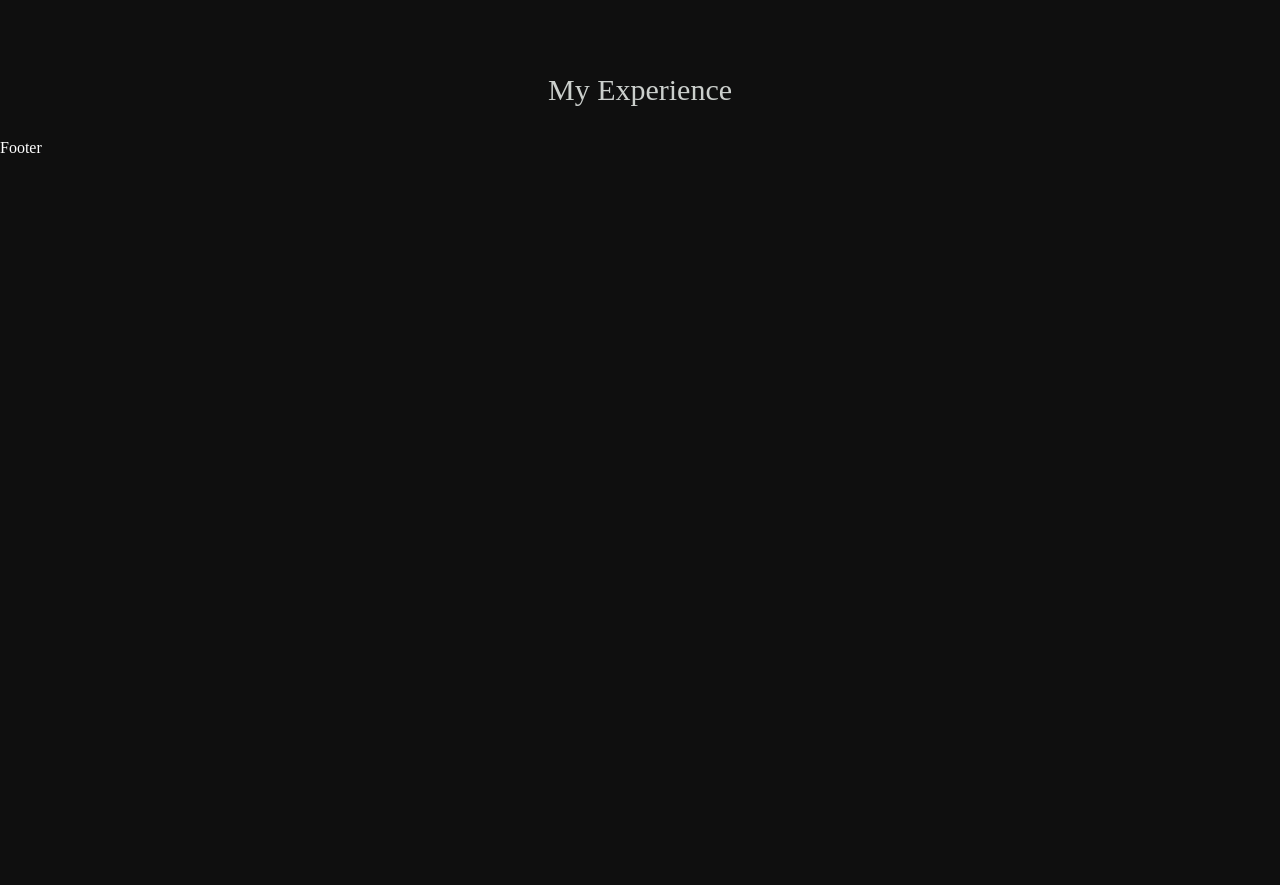
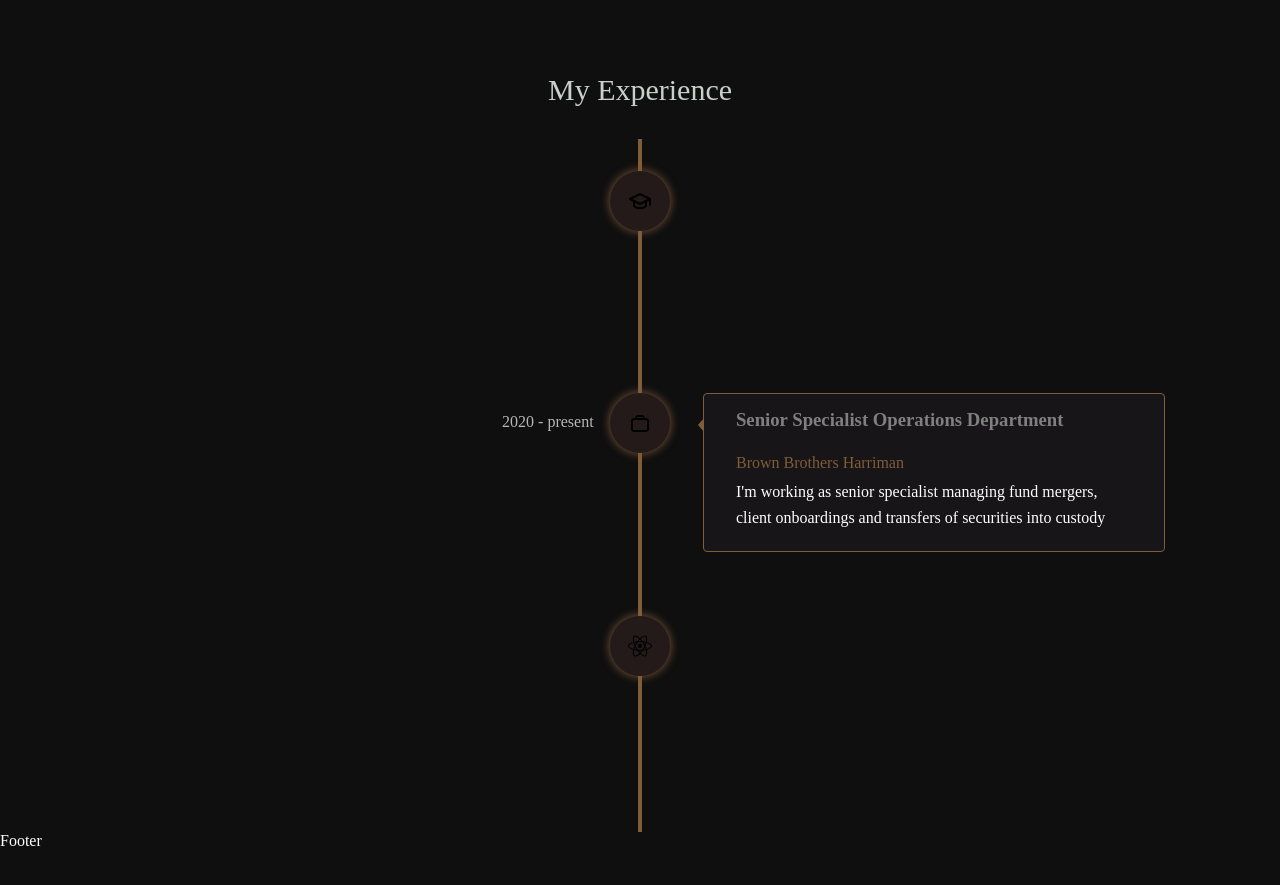
Before and after one commit to Nlferu/niferu-portfolio-website, a Next.js app: page / in a window 1280 px wide. Shown: the part 2800-3685 px from the top of the page. Built offline with nearby package versions, Linux system fonts and the light colour scheme.

Commit message:
exp upadate

```diff
--- a/components/experience.jsx
+++ b/components/experience.jsx
@@ -1,10 +1,48 @@
+"use client"
+
+import React from "react"
 import expStyle from "@/styles/experience.module.css"
 import SectionHeading from "./section-heading"
+import "react-vertical-timeline-component/style.min.css"
+import { experienceData } from "@/lib/data"
+import { VerticalTimeline, VerticalTimelineElement } from "react-vertical-timeline-component"
 
 export default function Experience() {
     return (
         <section className={expStyle.section} id="experience">
             <SectionHeading>My Experience</SectionHeading>
+            <VerticalTimeline lineColor="">
+                {experienceData.map((item, index) => (
+                    <React.Fragment key={index}>
+                        <VerticalTimelineElement
+                            contentStyle={{
+                                background: "rgba(37, 32, 35, 0.4)",
+                                boxShadow: "none",
+                                border: "1px solid #805d39",
+                                textAlign: "left",
+                                padding: "1.3rem 2rem",
+                                color: "white",
+                            }}
+                            contentArrowStyle={{
+                                borderRight: "0.4rem solid #805d39",
+                            }}
+                            date={item.date}
+                            icon={item.icon}
+                            iconStyle={{
+                                background: "rgba(37, 26, 26, 1)",
+                                fontSize: "1.5rem",
+                                color: "black",
+                                boxShadow: "0px 0px 10px #805d39",
+                                //boxShadow: "0 0 0 4px #805d39",
+                            }}
+                        >
+                            <h3 className={expStyle.title}>{item.title}</h3>
+                            <p className={expStyle.location}>{item.location}</p>
+                            <p className={expStyle.desc}>{item.description}</p>
+                        </VerticalTimelineElement>
+                    </React.Fragment>
+                ))}
+            </VerticalTimeline>
         </section>
     )
 }
--- a/styles/experience.module.css
+++ b/styles/experience.module.css
@@ -6,3 +6,28 @@
         margin-top: 3rem;
     }
 }
+
+.title {
+    margin-top: -0.4rem;
+    font-weight: 600;
+    text-transform: capitalize;
+    color: gray;
+}
+
+.location {
+    margin-top: 0 !important;
+    font-weight: 400;
+    color: #805d39;
+}
+
+.desc {
+    margin-top: 0.25rem !important;
+    font-weight: 400 !important;
+    color: white;
+}
+
+.ram {
+    background: red;
+    border: 10px solid red;
+    color: black;
+}
--- a/styles/globals.css
+++ b/styles/globals.css
@@ -7,4 +7,5 @@ body {
 
 html {
     scroll-behavior: smooth; /* Enabling smooth scrolling globally */
+    --line-color: #805d39;
 }
```
Also changed, not shown: package.json (+5 -5 lines), 1 other file (tests, documents, lock files or other folders).
